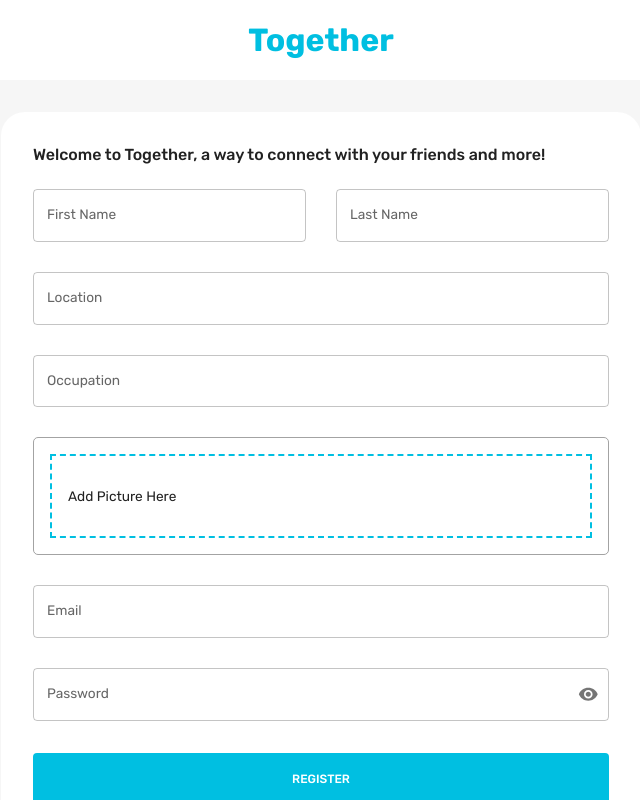
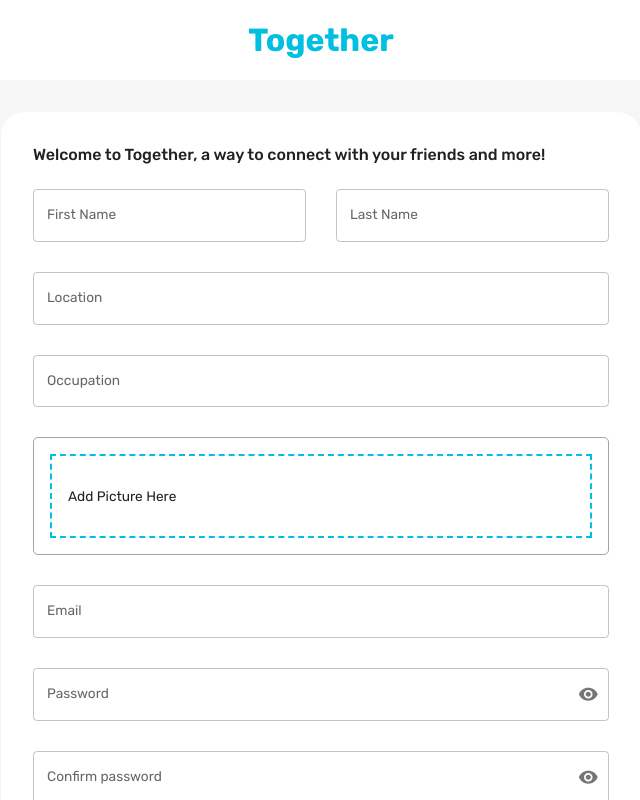
Before and after one commit to anhtuspham/together, a React (Vite) app in the folder client/: page / in a window 1280 px wide. Both pictures are taken after a click on the element "Don't have an account? Sign Up here.". Shown: the top 800 px of the page, without its empty margins (319-959 px from the left). Built offline with nearby package versions, Linux system fonts and the light colour scheme.

Commit message:
update report post

```diff
--- a/client/src/scenes/loginPage/Form.jsx
+++ b/client/src/scenes/loginPage/Form.jsx
@@ -24,13 +24,15 @@ import FlexBetween from "../../components/FlexBetween";
 import Visibility from "@mui/icons-material/Visibility";
 import VisibilityOff from "@mui/icons-material/VisibilityOff";
 
-//How the form library will store the form details
-//Yup will help to validate the user input
 const registerSchema = yup.object().shape({
   firstName: yup.string().required("Required"),
   lastName: yup.string().required("Required"),
   email: yup.string().email("Invalid email").required("Required"),
   password: yup.string().required("Required"),
+  confirmPassword: yup
+      .string()
+      .oneOf([yup.ref("password"), null], "Passwords must match")
+      .required("Required"),
   location: yup.string().required("Required"),
   occupation: yup.string().required("Required"),
   picture: yup.string().required("Required"),
@@ -46,6 +48,7 @@ const initialValuesRegister = {
   lastName: "",
   email: "",
   password: "",
+  confirmPassword: "",
   location: "",
   occupation: "",
   picture: "",
@@ -68,7 +71,9 @@ const Form = () => {
 
   //For Password Show/Hide
   const [showPassword, setShowPassword] = useState(false);
+  const [showConfirmPassword, setShowConfirmPassword] = useState(false);
   const handleClickShowPassword = () => setShowPassword((show) => !show);
+  const handleClickShowConfirmPassword = () => setShowConfirmPassword((show) => !show);
 
   //For Login Error
   const [loginError, setLoginError] = useState(false);
@@ -107,41 +112,6 @@ const Form = () => {
     }
   };
 
-  // const login = async (values, onSubmitProps) => {
-  //   const loggedInResponse = await fetch("http://localhost:3001/auth/login", {
-  //     method: "POST",
-  //     headers: { "Content-Type": "application/json" },
-  //     body: JSON.stringify(values),
-  //   });
-  //   const loggedIn = await loggedInResponse.json();
-  //   // onSubmitProps.resetForm();
-  //   // //If login info is correct, it sets the user and token info
-  //   // if (loggedIn) {
-  //   //   dispatch(
-  //   //     setLogin({
-  //   //       user: loggedIn.user,
-  //   //       token: loggedIn.token,
-  //   //     })
-  //   //   );
-  //   //   // And then we navigate to the home page
-  //   //   navigate("/home");
-  //   // }
-  //   if (loggedIn.error) {
-  //     // Handle incorrect email or password error
-  //     // You can display an error message or update the form state
-  //     // For example, using Formik's setErrors function:
-  //     onSubmitProps.setErrors({ login: "Incorrect email or password" });
-  //   } else {
-  //     onSubmitProps.resetForm();
-  //     dispatch(
-  //       setLogin({
-  //         user: loggedIn.user,
-  //         token: loggedIn.token,
-  //       })
-  //     );
-  //     navigate("/home");
-  //   }
-  // };
   const login = async (values, onSubmitProps) => {
     try {
       const loggedInResponse = await fetch("http://localhost:3001/auth/login", {
@@ -186,7 +156,6 @@ const Form = () => {
   return (
     <Formik
       onSubmit={handleFormSubmit}
-      // If on login page, then initialize login values or intitalize with register values
       initialValues={isLogin ? initialValuesLogin : initialValuesRegister}
       validationSchema={isLogin ? loginSchema : registerSchema}
     >
@@ -201,7 +170,6 @@ const Form = () => {
         resetForm,
       }) => (
         <form onSubmit={handleSubmit}>
-          {/* gridTemplateColumns is basically going to create a grid having 4 sections */}
           <Box
             display="grid"
             gap="30px"
@@ -211,7 +179,7 @@ const Form = () => {
               "& > div": { gridColumn: isNonMobile ? undefined : "span 4" },
             }}
           >
-            {isRegister && (
+            {isRegister ? (
               <>
                 <TextField
                   label="First Name"
@@ -268,13 +236,12 @@ const Form = () => {
                   <Dropzone
                     acceptedFiles=".jpg,.jpeg,.png"
                     multiple={false}
-                    // In this setFieldValue is basically allowing us to manually
-                    // set the picture field value to something
+
                     onDrop={(acceptedFiles) =>
                       setFieldValue("picture", acceptedFiles[0])
                     }
                   >
-                    {/* Code Reqd for Dropzone */}
+
                     {({ getRootProps, getInputProps }) => (
                       <Box
                         {...getRootProps()}
@@ -282,8 +249,7 @@ const Form = () => {
                         p="1rem"
                         sx={{ "&:hover": { cursor: "pointer" } }}
                       >
-                        {/* If theres no picture in dropzone then we display some text
-                        else we show the name of the picture added */}
+
                         <input {...getInputProps()} />
                         {!values.picture ? (
                           <p>Add Picture Here</p>
@@ -297,9 +263,6 @@ const Form = () => {
                     )}
                   </Dropzone>
                 </Box>
-              </>
-            )}
-
                 <TextField
                     label="Email"
                     onBlur={handleBlur}
@@ -318,8 +281,6 @@ const Form = () => {
                     Password
                   </InputLabel>
 
-              {/* Here The Component Input Adornment is allowing us to
-              add the show/hide icon in the password textfield */}
                   <OutlinedInput
                       id="outlined-adornment-password"
                       type={showPassword ? "text" : "password"}
@@ -342,7 +303,88 @@ const Form = () => {
                       helpertext={touched.password && errors.password}
                       label="Password"
                   />
+
                 </FormControl>
+
+                <FormControl
+                    sx={{ gridColumn: "span 4", ...(loginError && { color: "red" }) }}
+                >
+                  <InputLabel htmlFor="outlined-adornment-confirm-password">
+                    Confirm password
+                  </InputLabel>
+
+                  <OutlinedInput
+                      id="outlined-adornment-confirm-password"
+                      type={showConfirmPassword ? "text" : "password"}
+                      endAdornment={
+                        <InputAdornment position="end">
+                          <IconButton
+                              aria-label="toggle confirm password visibility"
+                              onClick={handleClickShowConfirmPassword}
+                              edge="end"
+                          >
+                            {showConfirmPassword ? <VisibilityOff /> : <Visibility />}
+                          </IconButton>
+                        </InputAdornment>
+                      }
+                      onBlur={handleBlur}
+                      onChange={handleChange}
+                      value={values.confirmPassword}
+                      name="confirmPassword"
+                      error={
+                          Boolean(touched.confirmPassword) &&
+                          Boolean(errors.confirmPassword)
+                      }
+                      helperText={touched.confirmPassword && errors.confirmPassword}
+                      sx={{ gridColumn: "span 4" }}
+                      label="Confirm Password"
+                  />
+
+                </FormControl>
+              </>
+            ): (<><TextField
+                label="Email"
+                onBlur={handleBlur}
+                onChange={handleChange}
+                value={values.email}
+                name="email"
+                error={Boolean(touched.email) && Boolean(errors.email)}
+                helpertext={touched.email && errors.email}
+                sx={{ gridColumn: "span 4" }}
+            />
+
+              <FormControl
+                  sx={{ gridColumn: "span 4", ...(loginError && { color: "red" }) }}
+              >
+                <InputLabel htmlFor="outlined-adornment-password">
+                  Password
+                </InputLabel>
+
+                <OutlinedInput
+                    id="outlined-adornment-password"
+                    type={showPassword ? "text" : "password"}
+                    endAdornment={
+                      <InputAdornment position="end">
+                        <IconButton
+                            aria-label="toggle password visibility"
+                            onClick={handleClickShowPassword}
+                            edge="end"
+                        >
+                          {showPassword ? <VisibilityOff /> : <Visibility />}
+                        </IconButton>
+                      </InputAdornment>
+                    }
+                    onBlur={handleBlur}
+                    onChange={handleChange}
+                    value={values.password}
+                    name="password"
+                    error={Boolean(touched.password) && Boolean(errors.password)}
+                    helpertext={touched.password && errors.password}
+                    label="Password"
+                />
+              </FormControl></>)}
+
+
           </Box>
 
           {/* BUTTONS */}
```
Also changed, not shown: 2 other files (tests, documents, lock files or other folders). Lines whose indentation alone changed are shown as unchanged.
